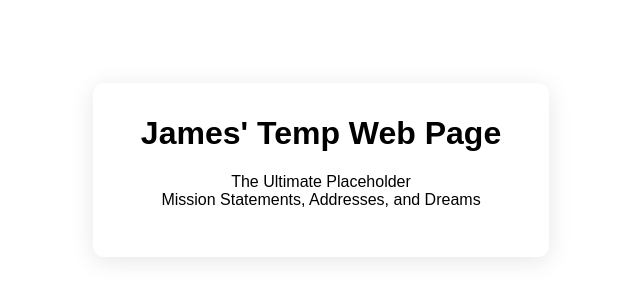
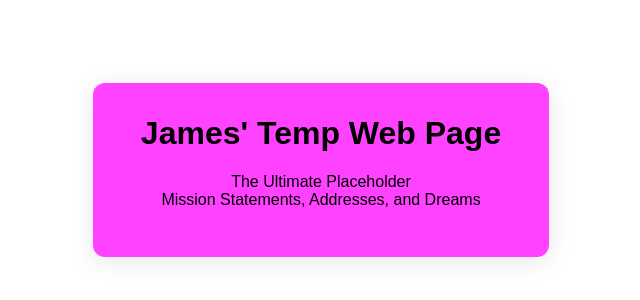
Before and after one commit to james-page/james-page.github.io, a plain HTML site: page index.html in a window 1280 px wide. Shown: the part 230-530 px from the top of the page, without its empty margins (319-959 px from the left). Drawn offline with Linux system fonts and the light colour scheme.

Commit message:
Change background color in content section
Change the background color

```diff
--- a/index.html
+++ b/index.html
@@ -23,7 +23,7 @@
       font-family: Arial, sans-serif;
     }
     .content {
-      background: rgba(255,255,255,0.85);
+      background: rgba(255,33,255,0.85);
       padding: 2rem 3rem;
       border-radius: 12px;
       text-align: center;
```
